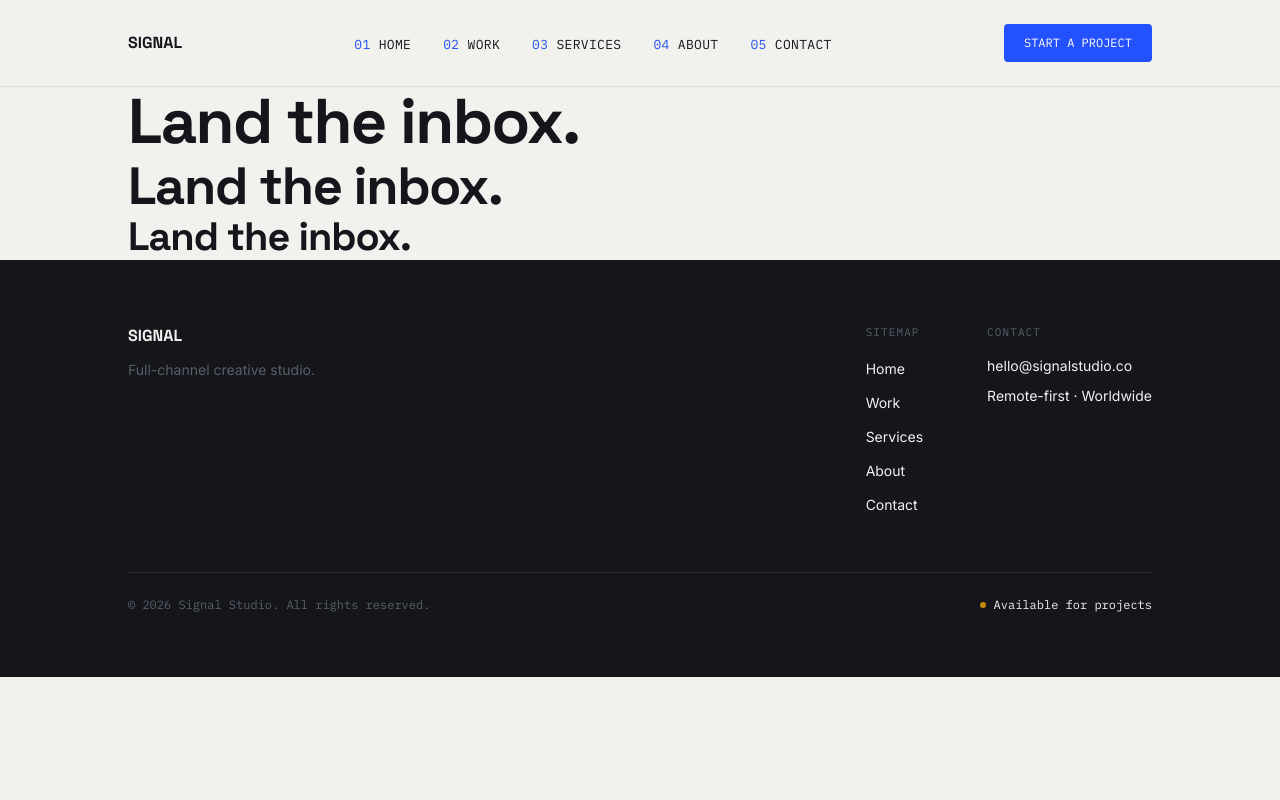
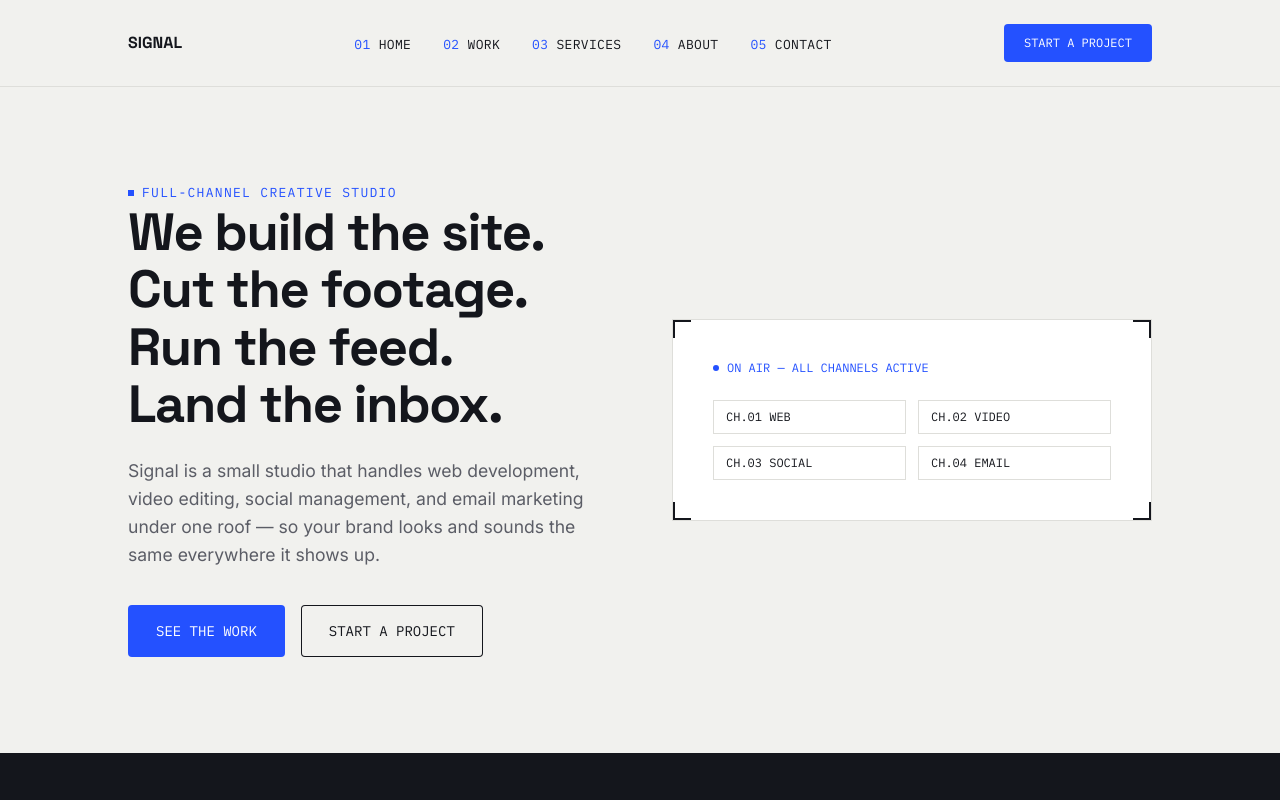
Before and after one commit to abdelhafid37/signal, a Next.js app: page / in a window 1280 px wide. Shown: the top 800 px of the page. Built offline with nearby package versions, Linux system fonts and the light colour scheme.

Commit message:
feat: build Home hero section, extract Dot component

```diff
--- a/src/app/(marketing)/page.tsx
+++ b/src/app/(marketing)/page.tsx
@@ -1,28 +1,78 @@
+import { button } from "@/components/ui/Button";
 import Container from "@/components/ui/Container";
-// import Eyebrow from "@/components/ui/Eyebrow";
+import Dot from "@/components/ui/Dot";
+import Eyebrow from "@/components/ui/Eyebrow";
 import Heading from "@/components/ui/Heading";
+import { cn } from "@/lib/cn";
+import Link from "next/link";
+
+const channels = ["CH.01 WEB", "CH.02 VIDEO", "CH.03 SOCIAL", "CH.04 EMAIL"];
 
 export default function Home() {
   return (
-    <Container>
-      {/* <h1 className="font-bold tracking-tight text-display-xl font-display">
-        Land the inbox.
-      </h1> */}
+    <Container className="py-16 lg:py-24">
+      <div className="flex flex-col gap-12 xl:grid xl:grid-cols-2 xl:gap-16 xl:items-center">
+        <div>
+          <Eyebrow>Full-channel creative studio</Eyebrow>
+          <Heading
+            as="h1"
+            size="xl"
+            className="max-w-3xl mb-6 xl:text-display-l"
+          >
+            We build the site. <br className="hidden lg:block" />
+            Cut the footage. <br className="hidden lg:block" />
+            Run the feed. <br className="hidden lg:block" />
+            Land the inbox.
+          </Heading>
+          <p className="max-w-xl font-body text-body-lg text-ink-soft mb-9">
+            Signal is a small studio that handles web development, video
+            editing, social management, and email marketing under one roof — so
+            your brand looks and sounds the same everywhere it shows up.
+          </p>
+          <div className="flex flex-col gap-4 md:flex-row">
+            <Link
+              href="/work"
+              className={cn(
+                button({ variant: "primary" }),
+                "w-full justify-center md:w-auto",
+              )}
+            >
+              See the Work
+            </Link>
+            <Link
+              href="/contact"
+              className={cn(
+                button({ variant: "secondary" }),
+                "w-full justify-center md:w-auto",
+              )}
+            >
+              Start a Project
+            </Link>
+          </div>
+        </div>
+        <div className="relative p-10 border border-border bg-surface">
+          <span className="absolute top-0 left-0 w-[18px] h-[18px] border-t-2 border-l-2 border-ink" />
+          <span className="absolute top-0 right-0 w-[18px] h-[18px] border-t-2 border-r-2 border-ink" />
+          <span className="absolute bottom-0 left-0 w-[18px] h-[18px] border-b-2 border-l-2 border-ink" />
+          <span className="absolute bottom-0 right-0 w-[18px] h-[18px] border-b-2 border-r-2 border-ink" />
 
-      <Heading as="h1" size={"xl"}>
-        Land the inbox.
-      </Heading>
-      <Heading as="h2" size={"l"}>
-        Land the inbox.
-      </Heading>
-      <Heading as="h3" size={"m"}>
-        Land the inbox.
-      </Heading>
+          <p className="flex items-center mb-6 font-mono text-xs text-accent gap-x-2">
+            <Dot className="bg-accent" />
+            ON AIR — ALL CHANNELS ACTIVE
+          </p>
 
-      {/* <Eyebrow>Creative Portfolio</Eyebrow>
-      <div className="p-2 bg-ink">
-        <Eyebrow isDark>Creative Portfolio 2</Eyebrow>
-      </div> */}
+          <div className="grid grid-cols-2 gap-3">
+            {channels.map((label) => (
+              <span
+                key={label}
+                className="px-3 py-2 font-mono text-xs uppercase border border-border bg-surface"
+              >
+                {label}
+              </span>
+            ))}
+          </div>
+        </div>
+      </div>
     </Container>
   );
 }
--- a/src/components/layout/Footer.tsx
+++ b/src/components/layout/Footer.tsx
@@ -1,6 +1,7 @@
 import Link from "next/link";
 import Container from "../ui/Container";
 import { navLinks } from "@/lib/data";
+import Dot from "../ui/Dot";
 
 export default function Footer() {
   const currentYear = new Date().getFullYear();
@@ -24,10 +25,8 @@ export default function Footer() {
 
               <ul className="flex flex-col gap-y-2.5">
                 {navLinks.map((link) => (
-                  <li key={link.href}>
-                    <Link href={link.href} className="text-sm font-body">
-                      {link.label}
-                    </Link>
+                  <li key={link.href} className="text-sm font-body">
+                    <Link href={link.href}>{link.label}</Link>
                   </li>
                 ))}
               </ul>
@@ -55,7 +54,7 @@ export default function Footer() {
             &copy; {currentYear} Signal Studio. All rights reserved.
           </p>
           <p className="flex items-center font-mono text-xs gap-x-2">
-            <span className="bg-tally size-1.5 rounded-full shrink-0 animate-pulse" />
+            <Dot className="bg-tally animate-pulse" />
             Available for projects
           </p>
         </div>
--- /dev/null
+++ b/src/components/ui/Dot.tsx
@@ -0,0 +1,19 @@
+import { cn } from "@/lib/cn";
+
+export default function Dot({
+  isSquare = false,
+  className,
+}: {
+  isSquare?: boolean;
+  className?: string;
+}) {
+  return (
+    <span
+      className={cn(
+        "size-1.5 shrink-0",
+        !isSquare && "rounded-full",
+        className,
+      )}
+    />
+  );
+}
--- a/src/components/ui/Eyebrow.tsx
+++ b/src/components/ui/Eyebrow.tsx
@@ -1,5 +1,6 @@
 import { cn } from "@/lib/cn";
 import type { ReactNode } from "react";
+import Dot from "./Dot";
 
 export default function Eyebrow({
   children,
@@ -18,7 +19,7 @@ export default function Eyebrow({
         className,
       )}
     >
-      <span className="bg-current size-1.5 shrink-0" />
+      <Dot isSquare className="bg-current" />
       {children}
     </span>
   );
```
